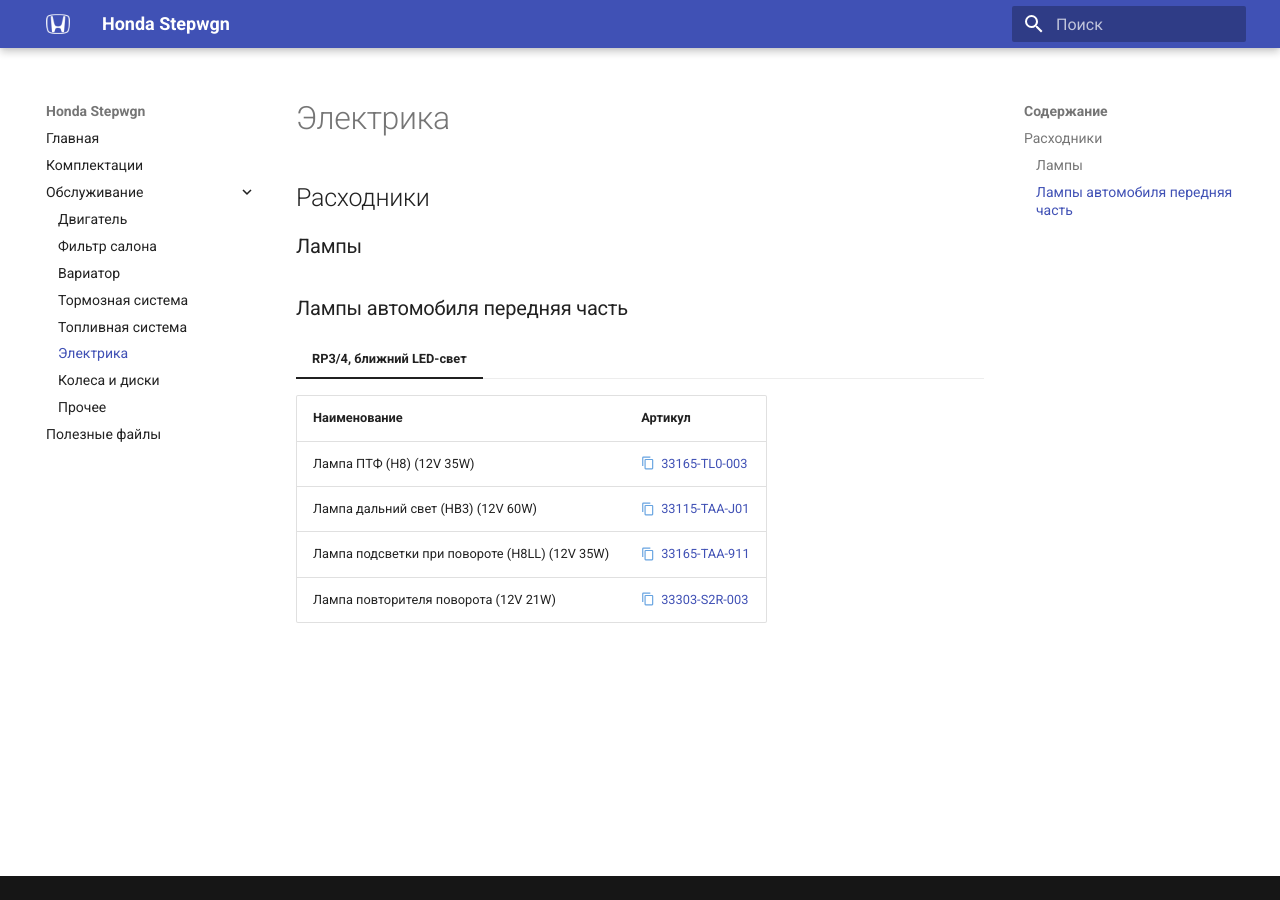
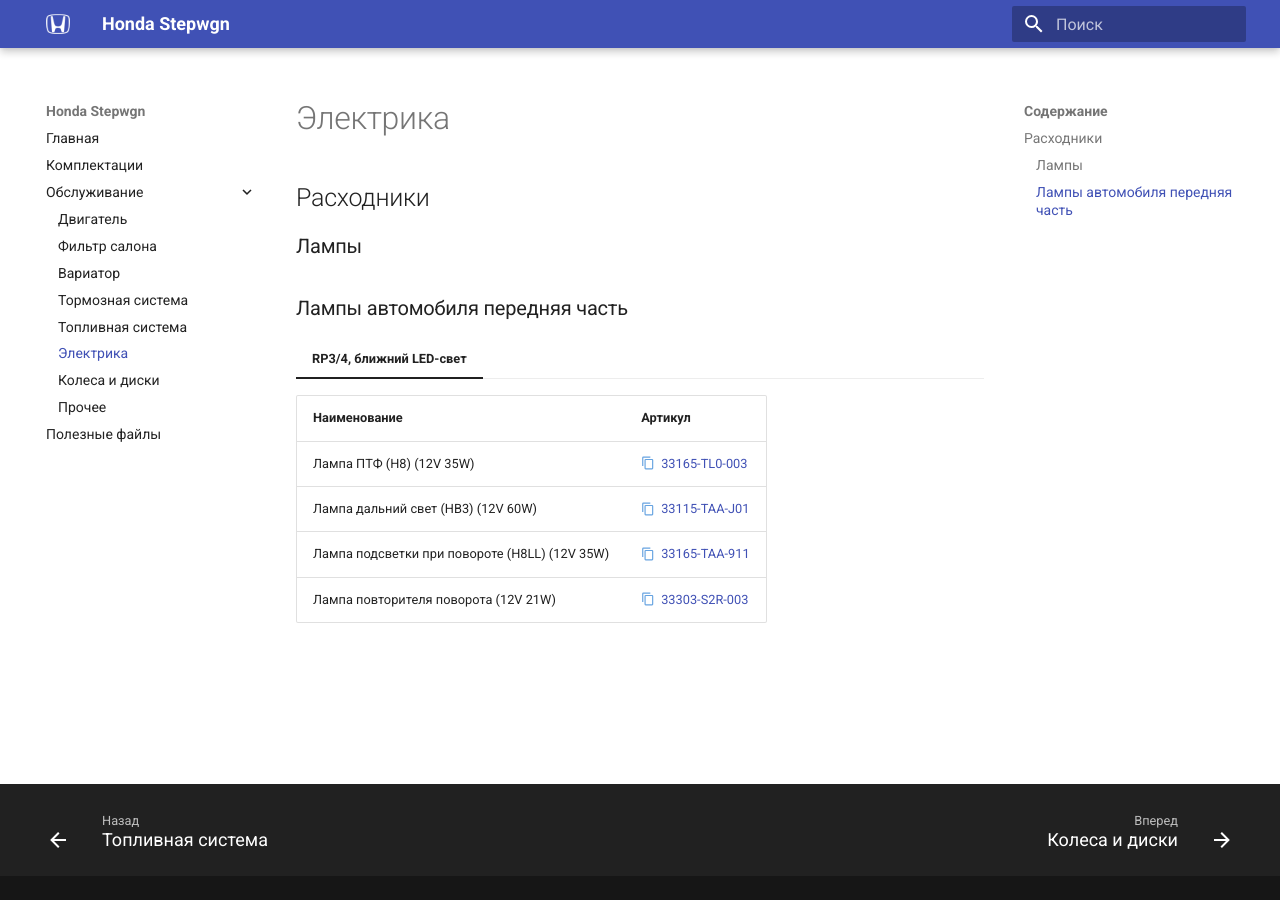
Before and after one commit to stepwgn/stepwgn.github.io, an MkDocs documentation site: the page built from docs/service/electricity.md, in a window 1280 px wide. Built offline with MkDocs 1.6.1 and Material for MkDocs 9.7.7, drawn with Linux system fonts in a browser that asks for light colours; some of the changed lines change nothing that is shown.

Commit message:
Добавлена навигация и дата изменения в footer
Signed-off-by: Zakhar Petrov <46595458+zakhar-petrov@users.noreply.github.com>

```diff
--- a/mkdocs.yml
+++ b/mkdocs.yml
@@ -23,6 +23,7 @@
     - content.code.copy
     - content.footnote.tooltips
     - content.tooltips
+    - navigation.footer
 
 extra:
   generator: false
@@ -34,6 +35,8 @@
   - javascripts/extra.js
 
 plugins:
+  - git-revision-date-localized:
+      type: timeago
   - search
 
 markdown_extensions:
```
Also changed, not shown: 1 other file.
